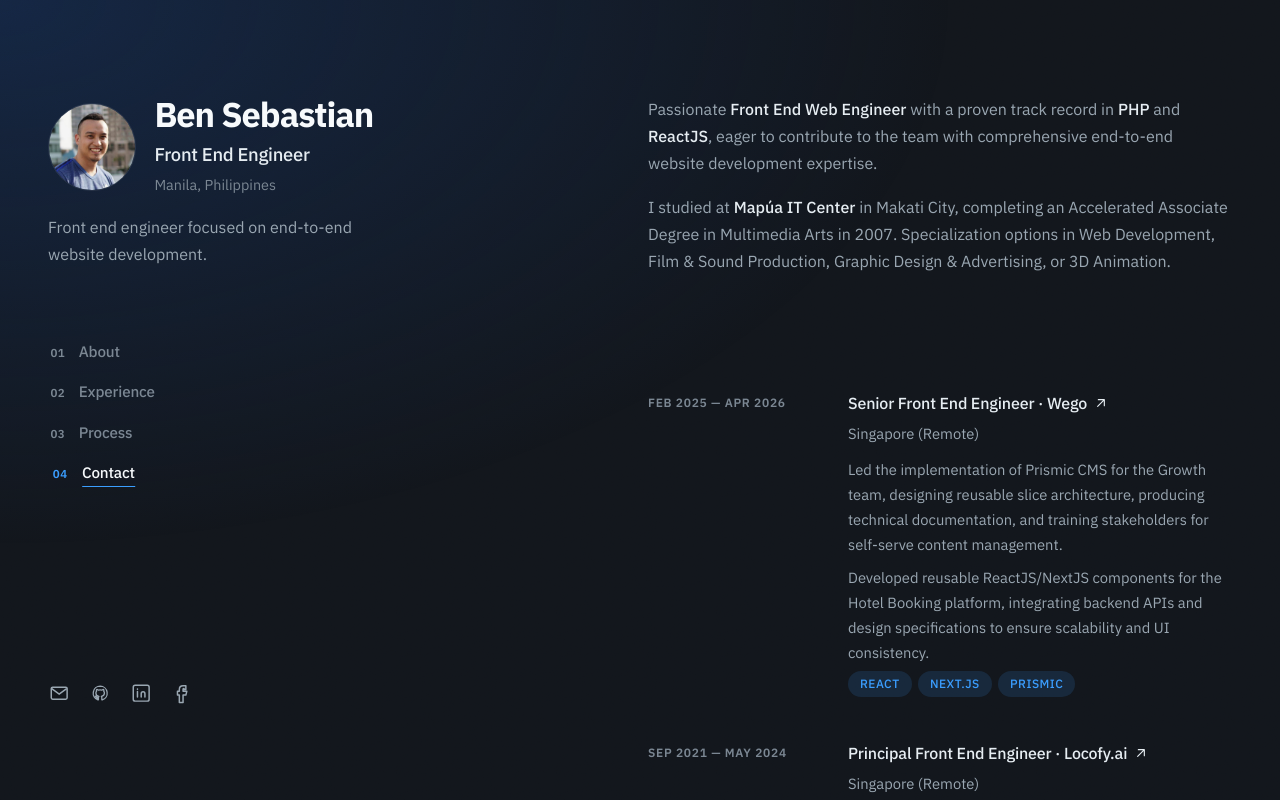
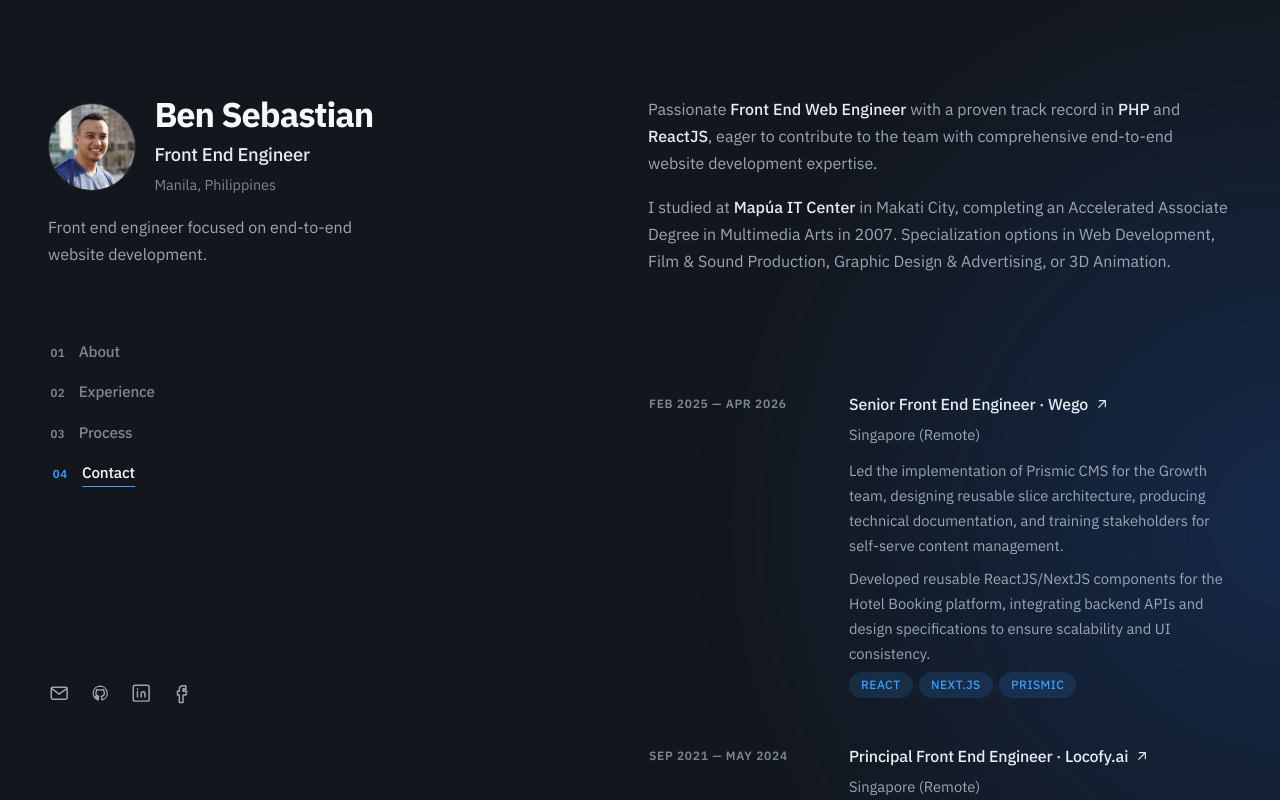
Before and after one commit to bsebastian86/bsebastian86.github.io, a React (Vite) app: page / in a window 1280 px wide. Shown: the top 800 px of the page. Built offline with nearby package versions, Linux system fonts and the light colour scheme.

Commit message:
Animate a circular page wash and use a blue card border.
Also drop the nickname quotes from the footer credit.

```diff
--- a/src/components/Footer.tsx
+++ b/src/components/Footer.tsx
@@ -1,7 +1,7 @@
 export function Footer() {
   return (
     <footer className="footer">
-      <p>© 2026 Jose Benjamin “Ben” Sebastian</p>
+      <p>© 2026 Jose Benjamin Sebastian</p>
     </footer>
   )
 }
--- a/src/index.css
+++ b/src/index.css
@@ -106,16 +106,24 @@ ol {
   content: '';
   pointer-events: none;
   position: fixed;
-  inset: 0;
   z-index: 0;
 }
 
 .page::before {
+  top: -24%;
+  left: -16%;
+  width: 150vmin;
+  height: 150vmin;
   background: radial-gradient(
-    ellipse 120% 110% at 0% 0%,
-    rgba(24, 60, 118, 0.44),
-    transparent 62%
+    circle closest-side at center,
+    rgba(24, 60, 118, 0.5),
+    transparent
   );
+  animation: spotlight-drift 40s ease-in-out infinite;
+}
+
+.page::after {
+  inset: 0;
 }
 
 .page::after {
@@ -123,6 +131,30 @@ ol {
   background-image: url('/grain.svg');
   background-size: 160px 160px;
   mix-blend-mode: overlay;
+}
+
+@keyframes spotlight-drift {
+  0% {
+    transform: translate(0, 0);
+  }
+  18% {
+    transform: translate(78%, 10%);
+  }
+  36% {
+    transform: translate(62%, 48%);
+  }
+  55% {
+    transform: translate(8%, 62%);
+  }
+  74% {
+    transform: translate(-6%, 28%);
+  }
+  88% {
+    transform: translate(36%, 6%);
+  }
+  100% {
+    transform: translate(0, 0);
+  }
 }
 
 .cursor-field {
@@ -377,9 +409,10 @@ main {
   width: calc(100% + var(--card-pad-x) * 2);
   margin-left: calc(var(--card-pad-x) * -1);
   padding: 1.15rem var(--card-pad-x);
+  border: 1px solid transparent;
   border-radius: 0.4rem;
   text-align: left;
-  transition: background 0.15s ease, box-shadow 0.15s ease;
+  transition: background 0.15s ease, border-color 0.15s ease;
 }
 
 .card--role {
@@ -391,7 +424,7 @@ main {
 .card:hover,
 .card:focus-visible {
   background: var(--card);
-  box-shadow: inset 0 1px 0 var(--card-line);
+  border-color: rgba(59, 158, 255, 0.32);
 }
 
 .card .card__meta {
@@ -510,6 +543,20 @@ main {
     scroll-behavior: auto;
   }
 
+  .page::before {
+    animation: none;
+    inset: auto;
+    top: -24%;
+    left: -16%;
+    width: 150vmin;
+    height: 150vmin;
+    background: radial-gradient(
+      circle closest-side at center,
+      rgba(24, 60, 118, 0.44),
+      transparent
+    );
+  }
+
   .cursor-field {
     display: none;
   }
```
